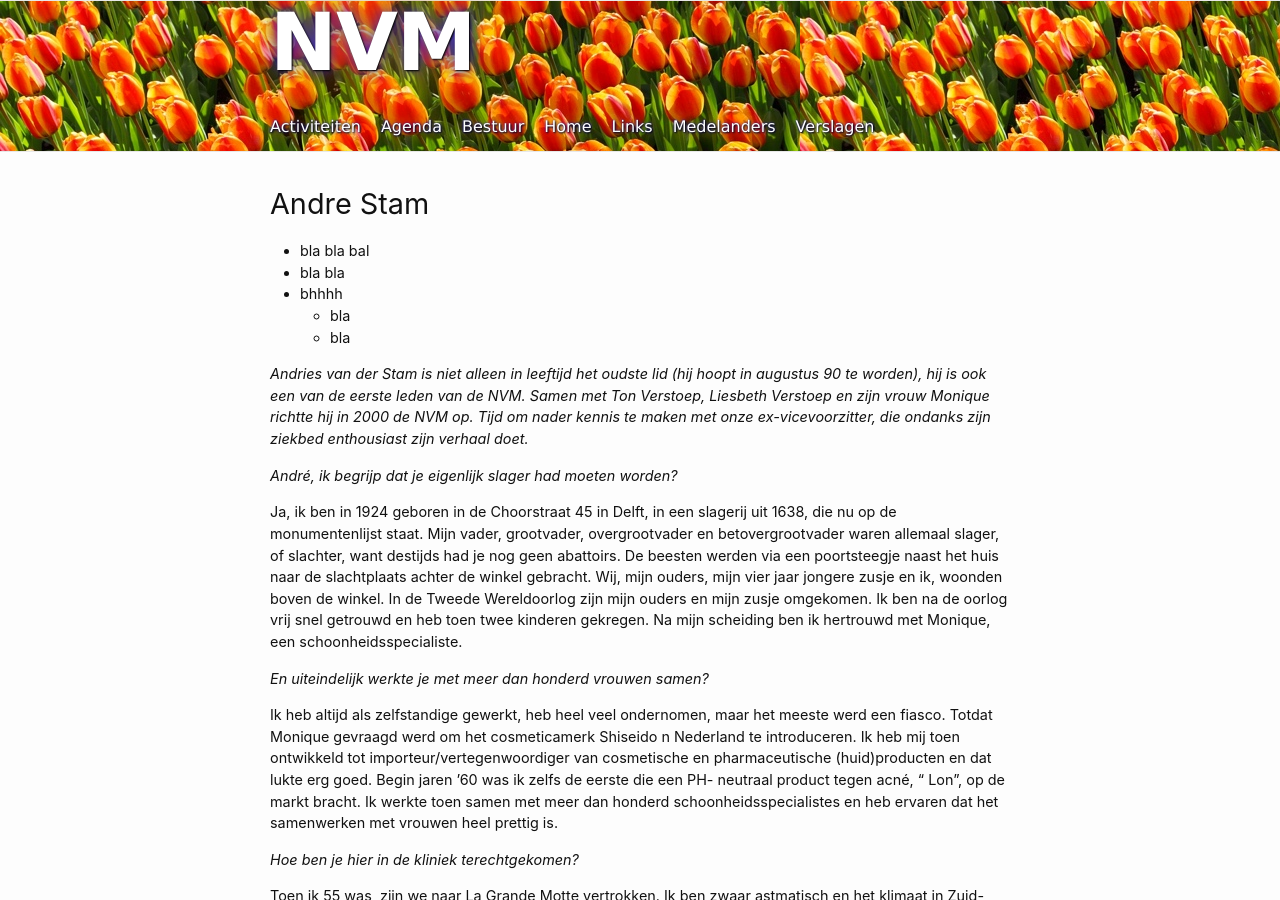
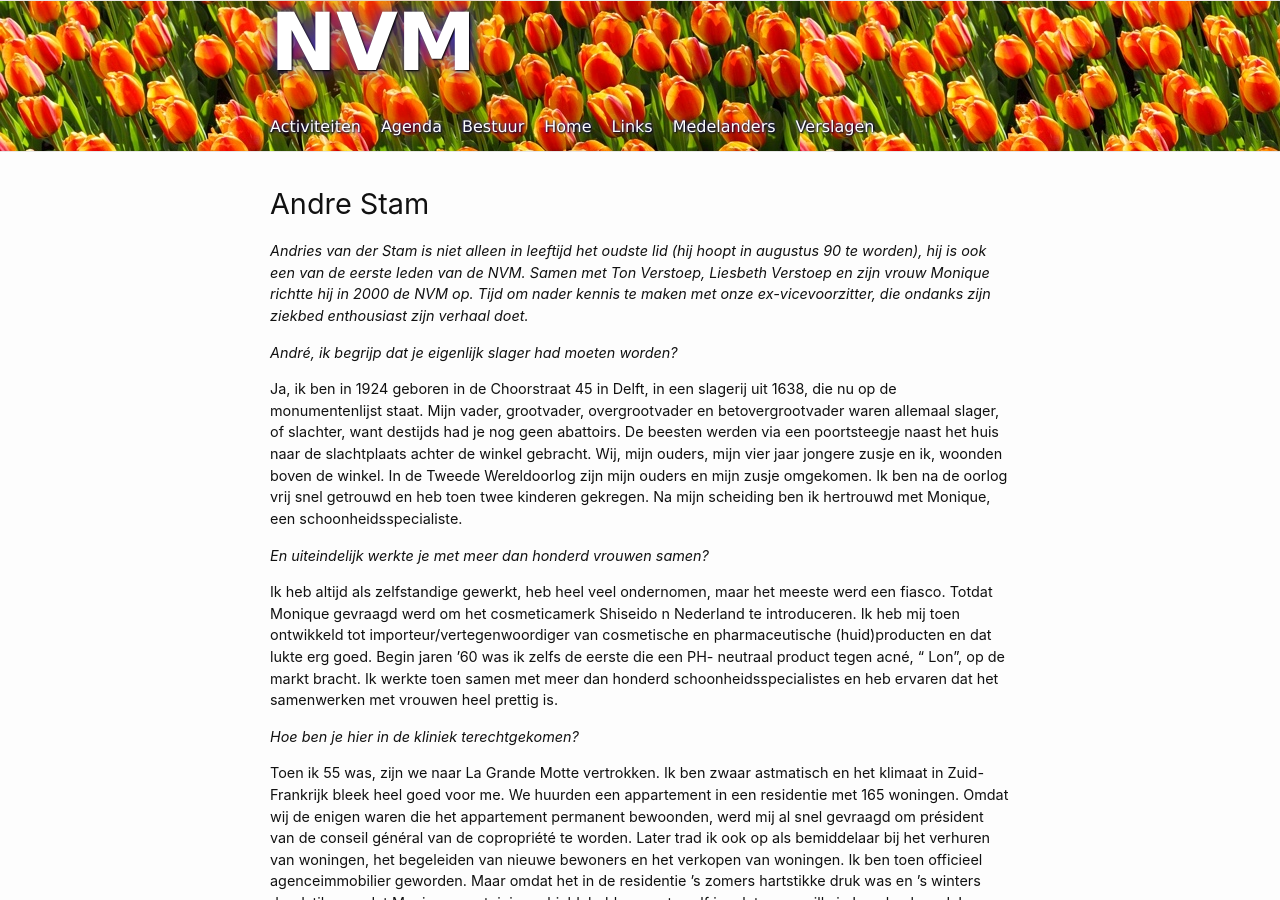
Before and after one commit to nederland34-fr/nederland34-fr.github.io, a Jekyll site: the page built from _medelanders/andre.md, in a window 1280 px wide and 900 px high. Built offline with Jekyll 4.4.1, drawn with Linux system fonts in a browser that asks for light colours.

Commit message:
Update andre.md

```diff
--- a/_medelanders/andre.md
+++ b/_medelanders/andre.md
@@ -5,12 +5,6 @@ layout: default
 ---
 
 # Andre Stam
-
-* bla bla bal
-* bla bla
-* bhhhh
-  * bla
-  * bla
 
 _Andries van der Stam is niet alleen in leeftijd het oudste lid (hij hoopt in augustus 90 te worden), hij is ook een van de eerste leden van de NVM. Samen met Ton Verstoep, Liesbeth Verstoep en zijn vrouw Monique richtte hij in 2000 de NVM op. Tijd om nader kennis te maken met onze ex-vicevoorzitter, die ondanks zijn ziekbed enthousiast zijn verhaal doet._
 
```
